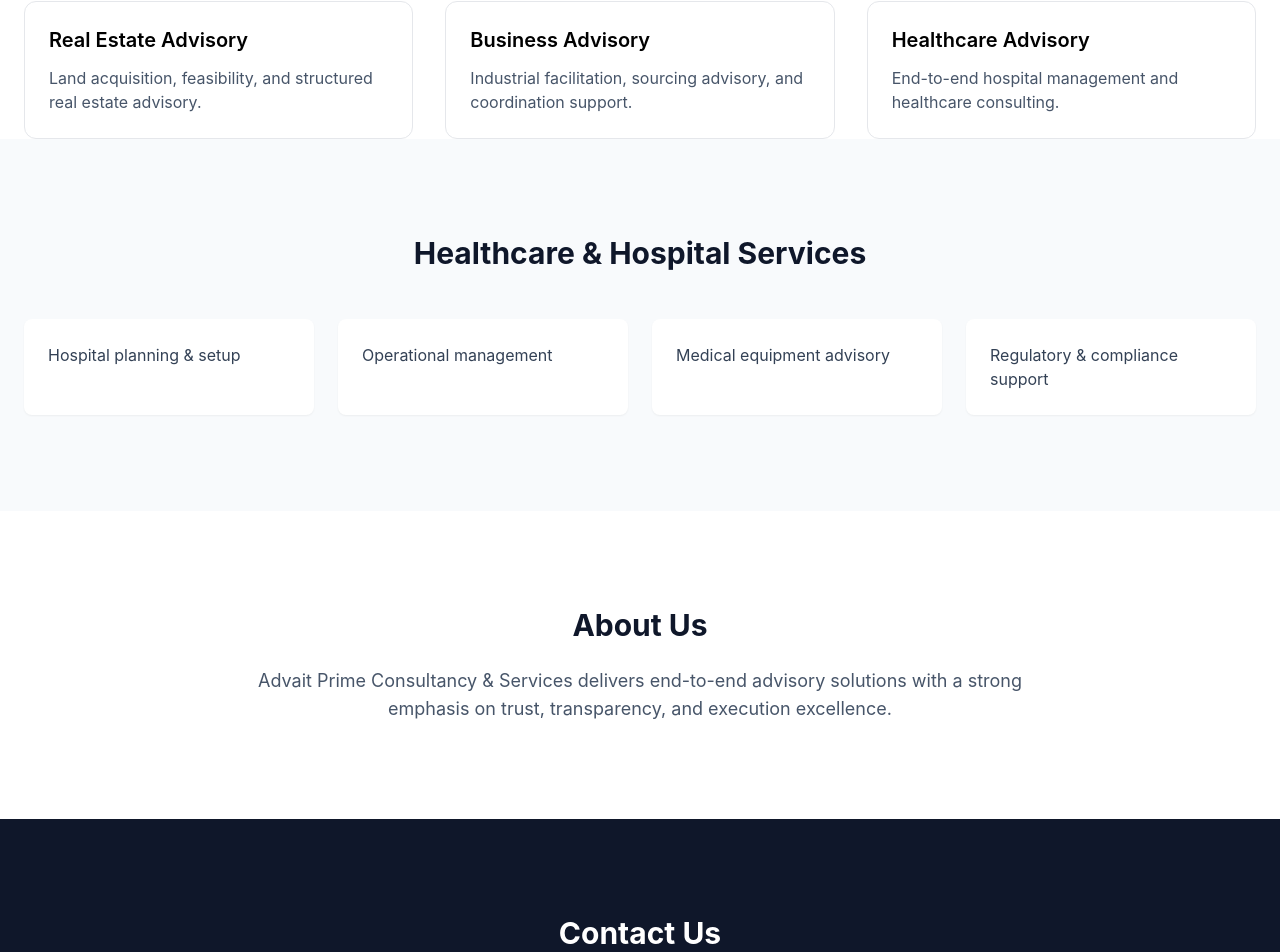
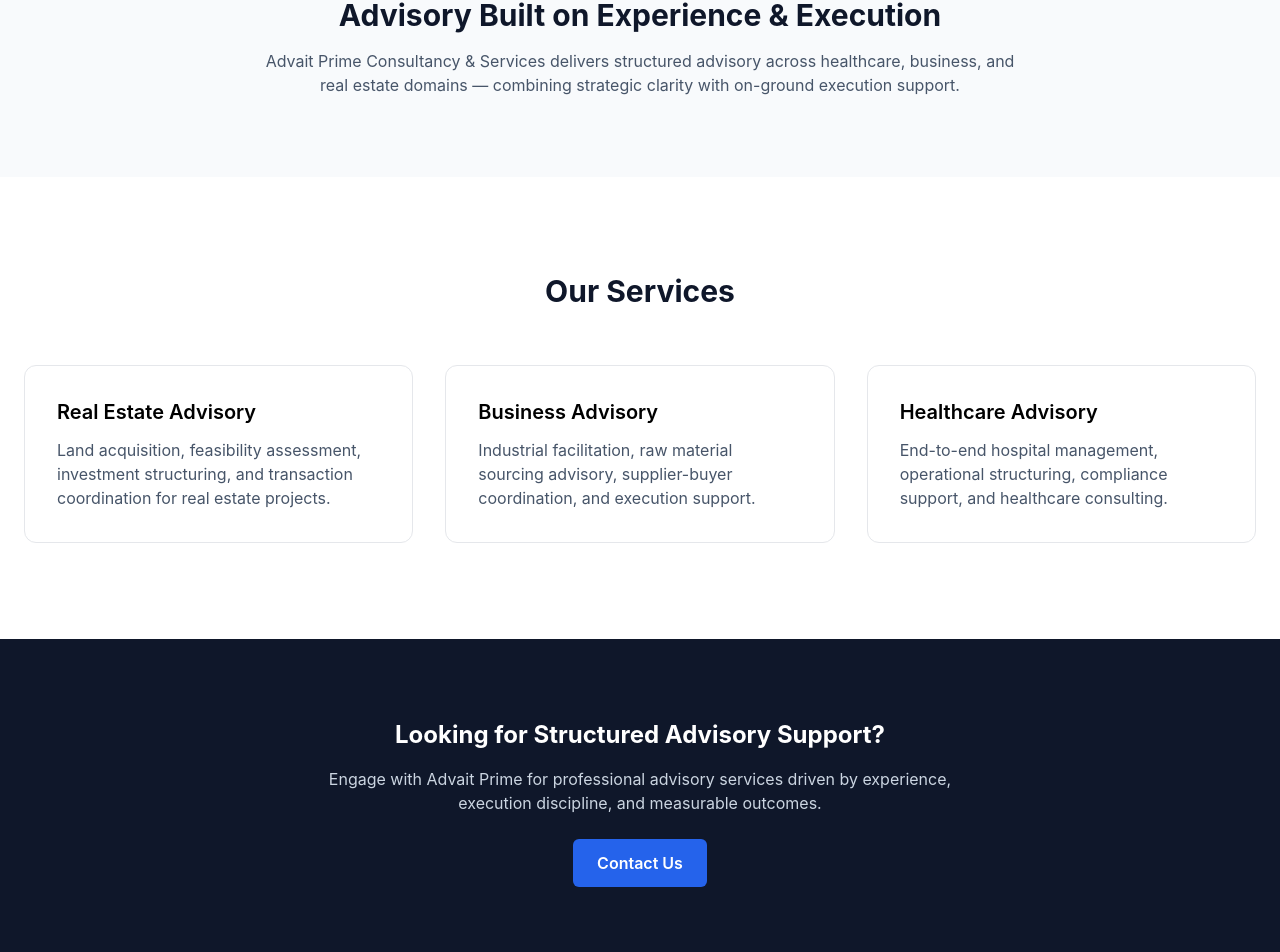
Before and after one commit to psh2590/advait-prime-website, a React app in the folder frontend/: page / in a window 1280 px wide. Shown: the part 750-1702 px from the top of the page. Built offline with nearby package versions, Linux system fonts and the light colour scheme; the HTML template or start-up script is replaced by a standard one.

Commit message:
Update Home.jsx

```diff
--- a/frontend/src/pages/Home.jsx
+++ b/frontend/src/pages/Home.jsx
@@ -1,17 +1,100 @@
+import { Link } from "react-router-dom";
+
 import Hero from "../components/Hero";
-import Services from "../components/Services";
-import Healthcare from "../components/Healthcare";
-import About from "../components/About";
-import Contact from "../components/Contact";
+import About from "../components/AboutPreview"; // optional short intro component
+// If you don’t have AboutPreview, remove this import and section
 
 export default function Home() {
   return (
     <>
+      {/* Hero Section */}
       <Hero />
-      <Services />
-      <Healthcare />
-      <About />
-      <Contact />
+
+      {/* About Preview (optional but recommended) */}
+      <section className="py-20 bg-slate-50">
+        <div className="max-w-6xl mx-auto px-6 text-center">
+          <h2 className="text-2xl md:text-3xl font-bold mb-4 text-slate-900">
+            Advisory Built on Experience & Execution
+          </h2>
+          <p className="text-slate-600 max-w-3xl mx-auto">
+            Advait Prime Consultancy & Services delivers structured advisory across
+            healthcare, business, and real estate domains — combining strategic
+            clarity with on-ground execution support.
+          </p>
+        </div>
+      </section>
+
+      {/* SERVICES SECTION (Navbar scrolls here) */}
+      <section id="services" className="py-24 bg-white scroll-mt-24">
+        <div className="max-w-7xl mx-auto px-6">
+          <h2 className="text-3xl font-bold text-center mb-14 text-slate-900">
+            Our Services
+          </h2>
+
+          <div className="grid grid-cols-1 md:grid-cols-3 gap-8">
+            {/* Real Estate */}
+            <Link
+              to="/real-estate-advisory"
+              className="border rounded-xl p-8 hover:shadow-lg transition"
+            >
+              <h3 className="text-xl font-semibold mb-3">
+                Real Estate Advisory
+              </h3>
+              <p className="text-slate-600">
+                Land acquisition, feasibility assessment, investment structuring,
+                and transaction coordination for real estate projects.
+              </p>
+            </Link>
+
+            {/* Business */}
+            <Link
+              to="/business-advisory"
+              className="border rounded-xl p-8 hover:shadow-lg transition"
+            >
+              <h3 className="text-xl font-semibold mb-3">
+                Business Advisory
+              </h3>
+              <p className="text-slate-600">
+                Industrial facilitation, raw material sourcing advisory,
+                supplier-buyer coordination, and execution support.
+              </p>
+            </Link>
+
+            {/* Healthcare */}
+            <Link
+              to="/healthcare-advisory"
+              className="border rounded-xl p-8 hover:shadow-lg transition"
+            >
+              <h3 className="text-xl font-semibold mb-3">
+                Healthcare Advisory
+              </h3>
+              <p className="text-slate-600">
+                End-to-end hospital management, operational structuring,
+                compliance support, and healthcare consulting.
+              </p>
+            </Link>
+          </div>
+        </div>
+      </section>
+
+      {/* CTA */}
+      <section className="py-20 bg-slate-900 text-white">
+        <div className="max-w-6xl mx-auto px-6 text-center">
+          <h3 className="text-2xl font-bold mb-4">
+            Looking for Structured Advisory Support?
+          </h3>
+          <p className="text-slate-300 max-w-2xl mx-auto mb-6">
+            Engage with Advait Prime for professional advisory services driven by
+            experience, execution discipline, and measurable outcomes.
+          </p>
+          <Link
+            to="/contact"
+            className="inline-block bg-blue-600 hover:bg-blue-700 transition px-6 py-3 rounded-md font-semibold"
+          >
+            Contact Us
+          </Link>
+        </div>
+      </section>
     </>
   );
 }
```
